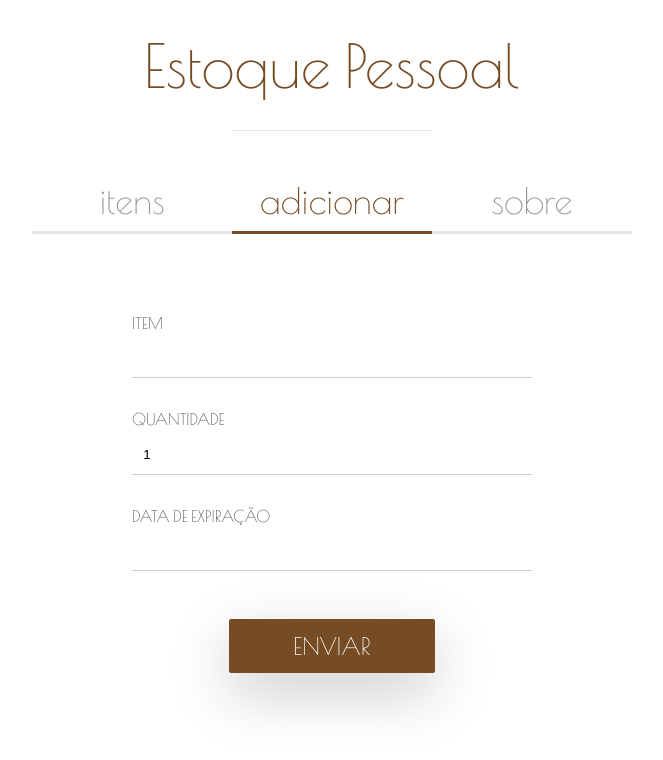
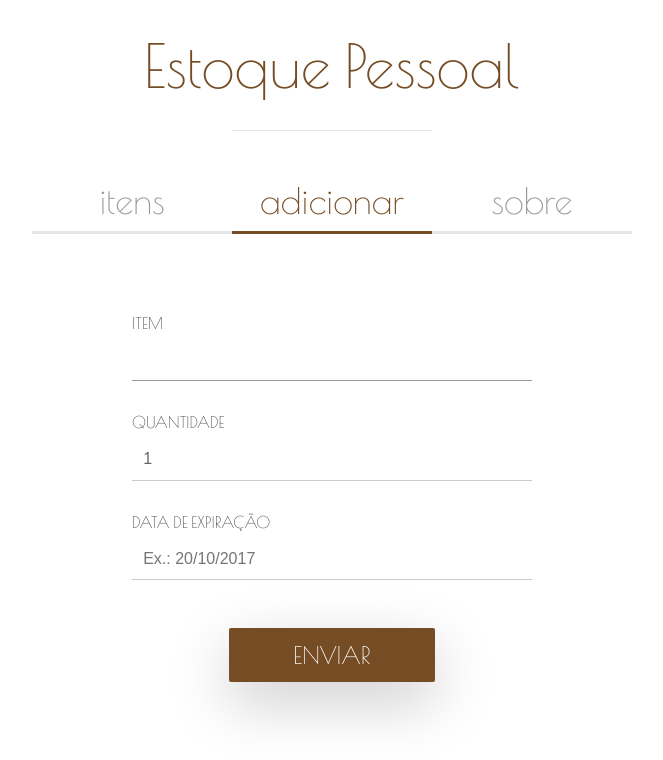
Before and after one commit to bielslima/vuejs-estoque-pessoal, a Vue app: page /#/adicionar in a window 1280 px wide. Shown: the top 760 px of the page, without its empty margins (308-971 px from the left). Built offline with nearby package versions, Linux system fonts and the light colour scheme.

Commit message:
Adicionado exclusão.

```diff
--- a/src/components/Form.vue
+++ b/src/components/Form.vue
@@ -3,17 +3,17 @@
     <form class="form" @submit.prevent="save">
       <div>
         <label class="form__label" for="item">Item</label>
-        <input class="form__input" type="text" name="item" id="item" v-model="item.name">
+        <input class="form__input" type="text" name="item" id="item" ref="item" v-model="item.name" required>
       </div>
 
       <div>
         <label class="form__label" for="amount">Quantidade</label>
-        <input class="form__input" type="number" min="1" name="amount" id="amount" v-model="item.amount">
+        <input class="form__input" type="number" min="1" name="amount" id="amount" v-model="item.amount" required>
       </div>
 
       <div>
         <label class="form__label" for="expiration">Data de expiração</label>
-        <input class="form__input" type="text" name="expiration" id="expiration" v-model="item.expiration">
+        <input class="form__input" type="text" name="expiration" id="expiration" v-model="item.expiration" placeholder="Ex.: 20/10/2017">
       </div>
 
       <button class="form__button" type="submit">Enviar</button>
@@ -35,6 +35,10 @@ export default {
     }
   },
 
+  mounted () {
+    this.$refs.item.focus()
+  },
+
   methods: {
     save () {
       const payload = {}
@@ -47,6 +51,7 @@ export default {
       this.item.amount = ''
       this.item.expiration = ''
 
+      this.$refs.item.focus()
       this.$store.dispatch('saveItem', payload)
     }
   }
@@ -69,10 +74,19 @@ export default {
 
   .form .form__input {
     width: 100%;
+    background: #fff;
     border: none;
     border-bottom: 1px solid #ccc;
     padding: 0.7rem;
+    transition: border 0.2s ease-in-out;
+    font-size: 1rem;
+    color: #666;
   }
+    .form .form__input:hover,
+    .form .form__input:focus {
+      border-bottom-color: #999;
+      outline: none;
+    }
 
   .form .form__button {
     font-family: 'Poiret One', cursive;
--- a/src/components/List.vue
+++ b/src/components/List.vue
@@ -12,7 +12,11 @@
         <tr class="data-table__row" v-for="item of items" :key="item._id">
           <td class="data-table__item-name">
             {{ item.name }}
-            <a class="data-table__edit-row" href="#">Editar</a>
+
+            <div class="data-table__actions">
+              <!--<a class="data-table__edit-row" href="#">Editar</a>-->
+              <a class="data-table__remove-row" href="#" @click.prevent="remove(item)">Excluir</a>
+            </div>
           </td>
           <td>
             <amount-counter @increment="increment(item)" @decrement="decrement(item)">
@@ -55,6 +59,11 @@ export default {
 
     decrement (item) {
       this.$store.dispatch('decrementAmount', item)
+    },
+
+    remove (item) {
+      this.$store.dispatch('removeItem', item)
+      this.items = this.$store.state.items
     }
   }
 }
@@ -78,7 +87,11 @@ export default {
 
   .data-table__row {
     margin: 3rem 0;
+    position: relative;
   }
+    .data-table__row:hover .data-table__actions {
+      display: block;
+    }
 
   .data-table__item-name {
     position: relative;
@@ -86,14 +99,22 @@ export default {
     padding: 3rem 0;
   }
 
-  .data-table__edit-row {
+  .data-table__actions {
+    display: none;
+    position: absolute;
+    bottom: 10px;
+  }
+
+  .data-table__edit-row,
+  .data-table__remove-row {
     color: #999;
     font-size: 0.875rem;
     text-transform: uppercase;
     text-decoration: none;
-    position: absolute;
-    top: 10px;
-    left: 0;
-    display: none;
   }
+    .data-table__edit-row:hover,
+    .data-table__remove-row:hover {
+      color: #333;
+      text-decoration: underline;
+    }
 </style>
--- a/src/services/ItemService.js
+++ b/src/services/ItemService.js
@@ -29,6 +29,13 @@ function updateItem (item) {
   return item
 }
 
+function removeItem (item) {
+  const items = getItems()
+  const filteredItems = items.filter(itm => itm._id !== item._id)
+
+  localStorage.setItem(KEY, JSON.stringify(filteredItems))
+}
+
 // Exportando só o que interessa
 
 export default class ItemService {
@@ -43,4 +50,8 @@ export default class ItemService {
   update (item) {
     return updateItem(item)
   }
+
+  remove (item) {
+    return removeItem(item)
+  }
 }
--- a/src/store/index.js
+++ b/src/store/index.js
@@ -22,6 +22,10 @@ const store = new Vuex.Store({
 
     getItems (store, payload) {
       store.items = payload
+    },
+
+    removeItem (store, payload) {
+      store.items = store.items.filter(itm => itm._id !== payload._id)
     }
   },
 
@@ -52,6 +56,11 @@ const store = new Vuex.Store({
       payload.amount -= 1
       service.update(payload)
       commit('changeAmount', payload)
+    },
+
+    removeItem ({ commit }, payload) {
+      service.remove(payload)
+      commit('removeItem', payload)
     }
   }
 })
```
Also changed, not shown: 1 other file (tests, documents, lock files or other folders).
